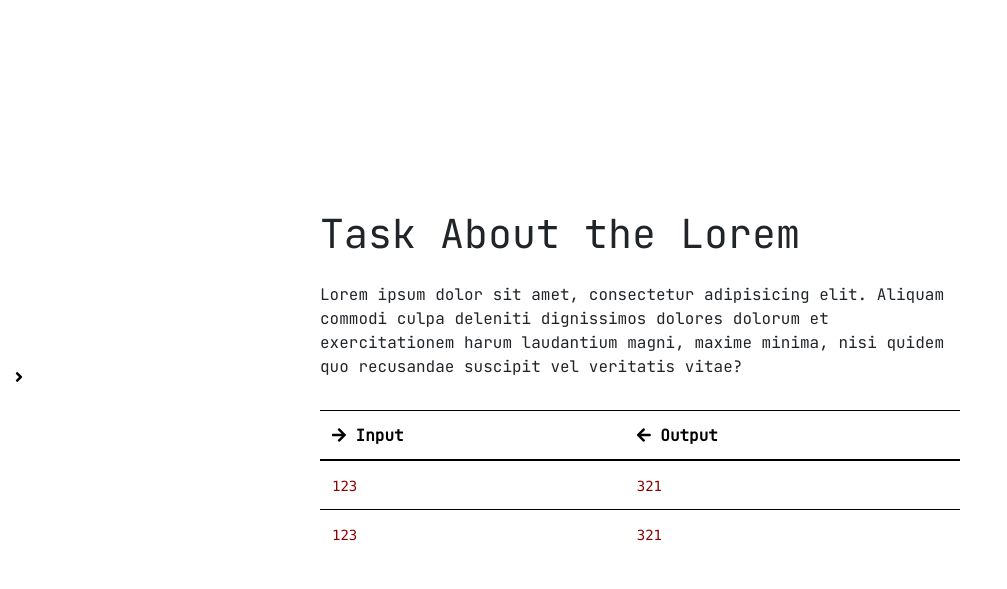
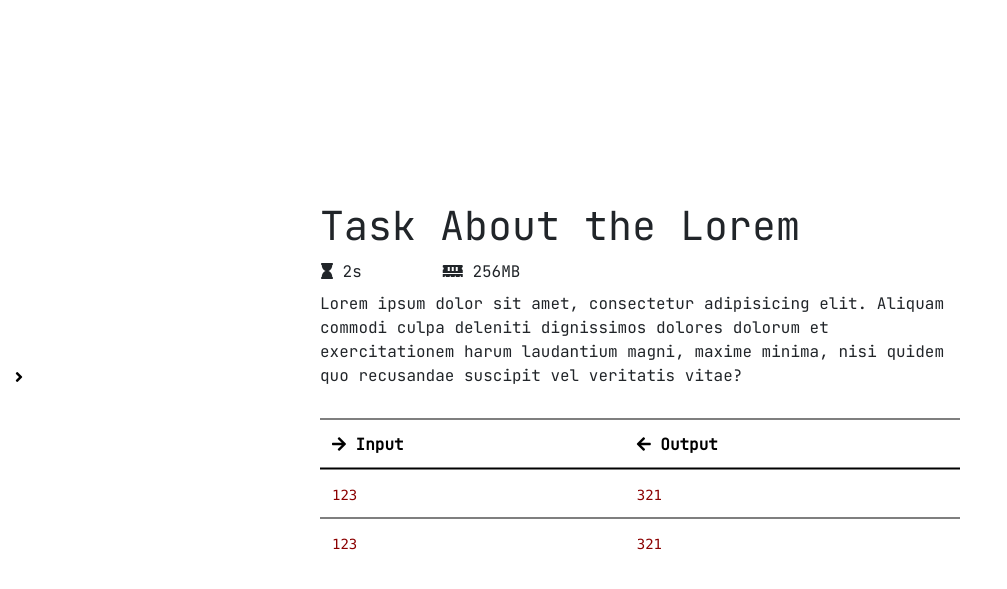
Before and after one commit to arcturus5340/julia, a Django app: template templates/contest.html in a window 1280 px wide. Shown: the top 589 px of the page, without its empty margins (0-1007 px from the left). Run offline with Django 3.2, Linux system fonts and the light colour scheme; the template is opened without the code that fills it, so the values that code supplies are empty; some libraries are stand-ins or nearby versions.

Commit message:
Add memory limit and time limit indicator

```diff
--- a/static/css/index.css
+++ b/static/css/index.css
@@ -375,7 +375,12 @@ a.sidebar-open.btn.btn-primary:not(:disabled):not(.disabled):active:focus {
 }
 
 .header {
-    margin-bottom: 1.5rem;
+    margin-bottom: .5rem;
+}
+
+.task-parameter {
+    padding-right: 5em;
+    padding-bottom: .5em;
 }
 
 .io-table {
--- a/templates/contest.html
+++ b/templates/contest.html
@@ -61,6 +61,16 @@
                         Task About the Lorem
                     </h1>
                 </div>
+
+                <table>
+                    <tbody>
+                        <tr>
+                            <td class="task-parameter"><i class="fas fa-hourglass"></i> 2s </td>
+                            <td class="task-parameter"><i class="fas fa-memory"></i> 256MB </td>
+                        </tr>
+                    </tbody>
+                </table>
+
                 <div class="description">
                     Lorem ipsum dolor sit amet, consectetur adipisicing elit. Aliquam commodi culpa deleniti dignissimos dolores dolorum et exercitationem harum laudantium magni, maxime minima, nisi quidem quo recusandae suscipit vel veritatis vitae?
                 </div>
```
Lines whose indentation alone changed are shown as unchanged.
